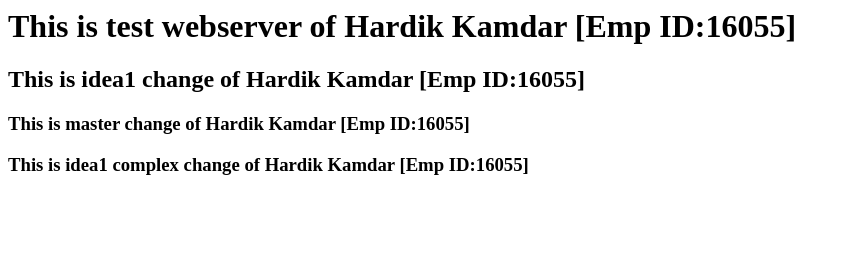
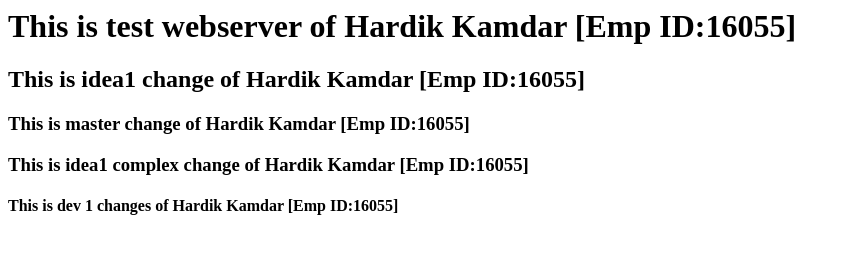
Before and after one commit to HArdikKamdar/WebApp, a plain HTML site: page index.html in a window 1280 px wide. Shown: the whole page, without its empty margins (0-849 px from the left). Drawn offline with Linux system fonts and the light colour scheme.

Commit message:
dev1 changes

```diff
--- a/index.html
+++ b/index.html
@@ -2,3 +2,4 @@
 <h2>This is idea1 change  of Hardik Kamdar [Emp ID:16055]</h2>
 <h3>This is master change  of Hardik Kamdar [Emp ID:16055]</h3>
 <h3>This is idea1 complex change of Hardik Kamdar [Emp ID:16055]</h3>
+<h4>This is dev 1 changes of Hardik Kamdar [Emp ID:16055]</h4>
```
